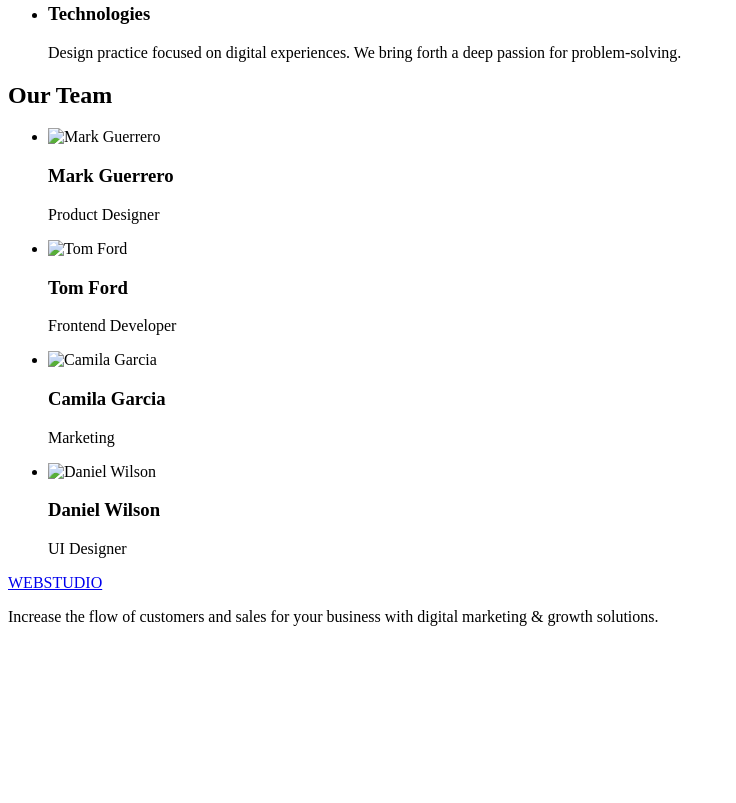
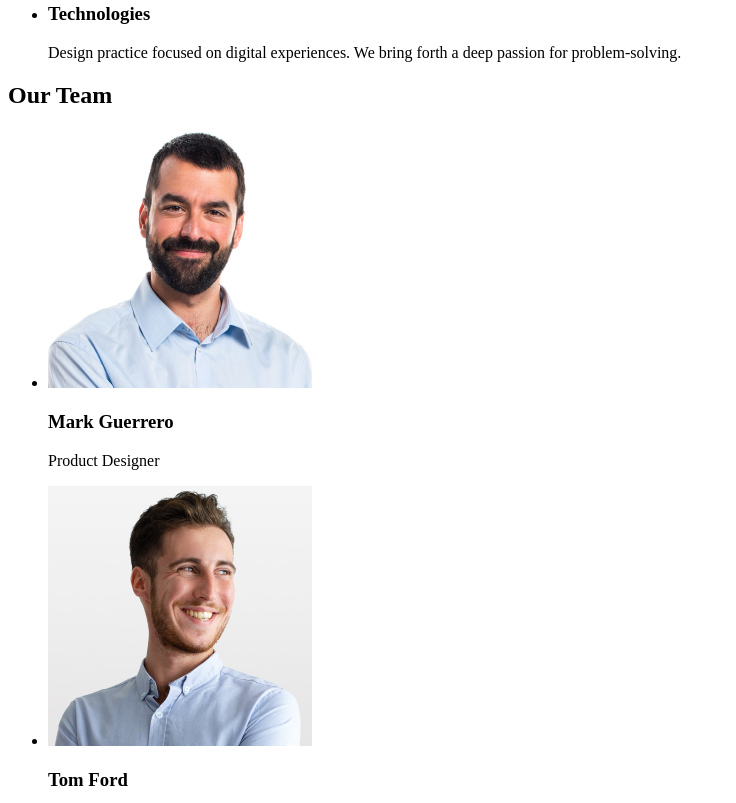
Before and after one commit to AnaMilpalm/goit-markup-hw-06, a plain HTML site: page index.html in a window 1280 px wide. Shown: the part 497-1300 px from the top of the page, without its empty margins (0-736 px from the left). Before the commit the page ends 1139 px from the top, so only its background shows below. Drawn offline with Linux system fonts and the light colour scheme.

Commit message:
add images

```diff
--- a/index.html
+++ b/index.html
@@ -50,28 +50,28 @@
                 <h2>Our Team</h2>
                 <ul>
                     <li>
-                        <img src="/" alt="Mark Guerrero">
+                        <img src="./images/img1.png" width="264" alt="Mark Guerrero">
                         <div>
                             <h3>Mark Guerrero</h3>
                             <p>Product Designer</p>
                         </div>
                     </li>
                     <li>
-                        <img src="/" alt="Tom Ford">
+                        <img src="./images/img2.png" width="264" alt="Tom Ford">
                         <div>
                             <h3>Tom Ford</h3>
                             <p>Frontend Developer</p>
                         </div>
                     </li>
                     <li>
-                        <img src="/" alt="Camila Garcia">
+                        <img src="./images/img3.png" width="264"  alt="Camila Garcia">
                         <div>
                             <h3>Camila Garcia</h3>
                             <p>Marketing</p>
                         </div>
                     </li>
                     <li>
-                        <img src="/" alt="Daniel Wilson">
+                        <img src="./images/img4.png" width="264" alt="Daniel Wilson">
                         <div>
                             <h3>Daniel Wilson</h3>
                             <p>UI Designer</p>
```
Also changed, not shown: images/img1.png (added), images/img2.png (added), images/img3.png (added), images/img4.png (added).
